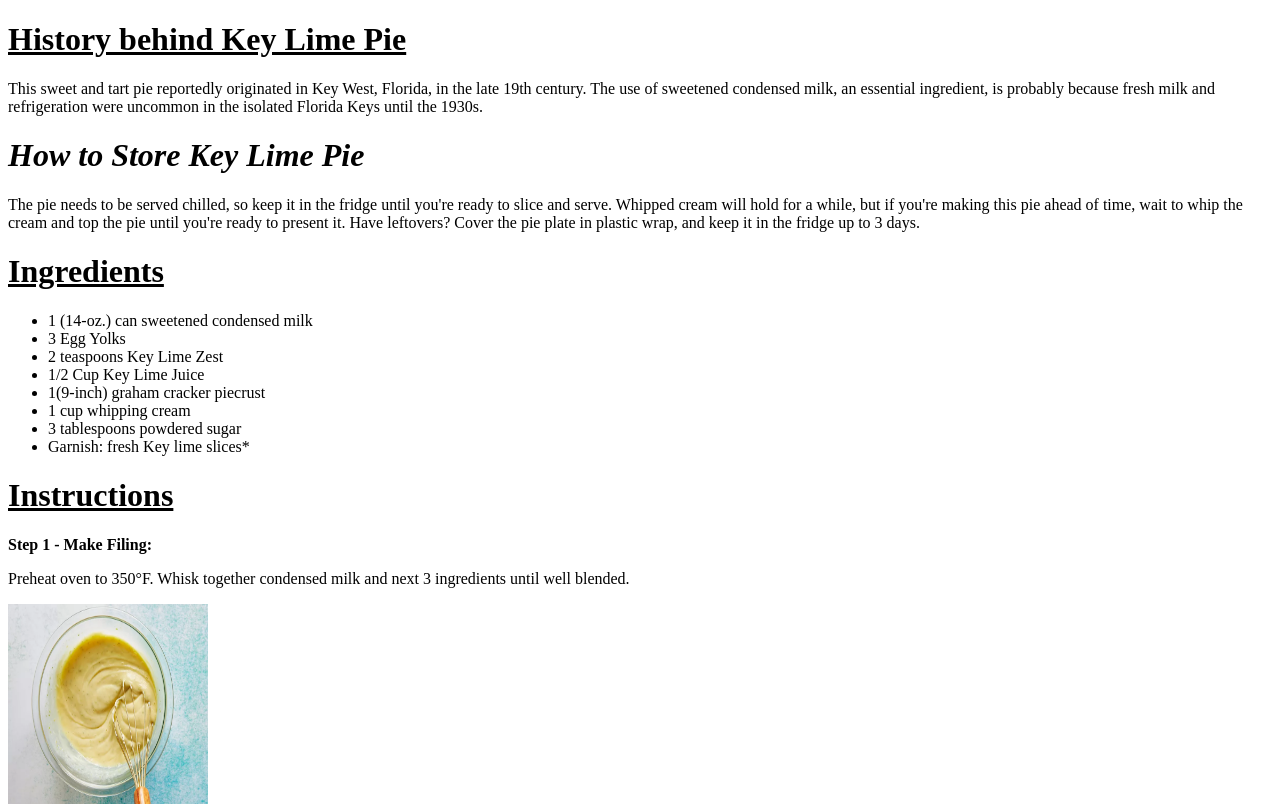
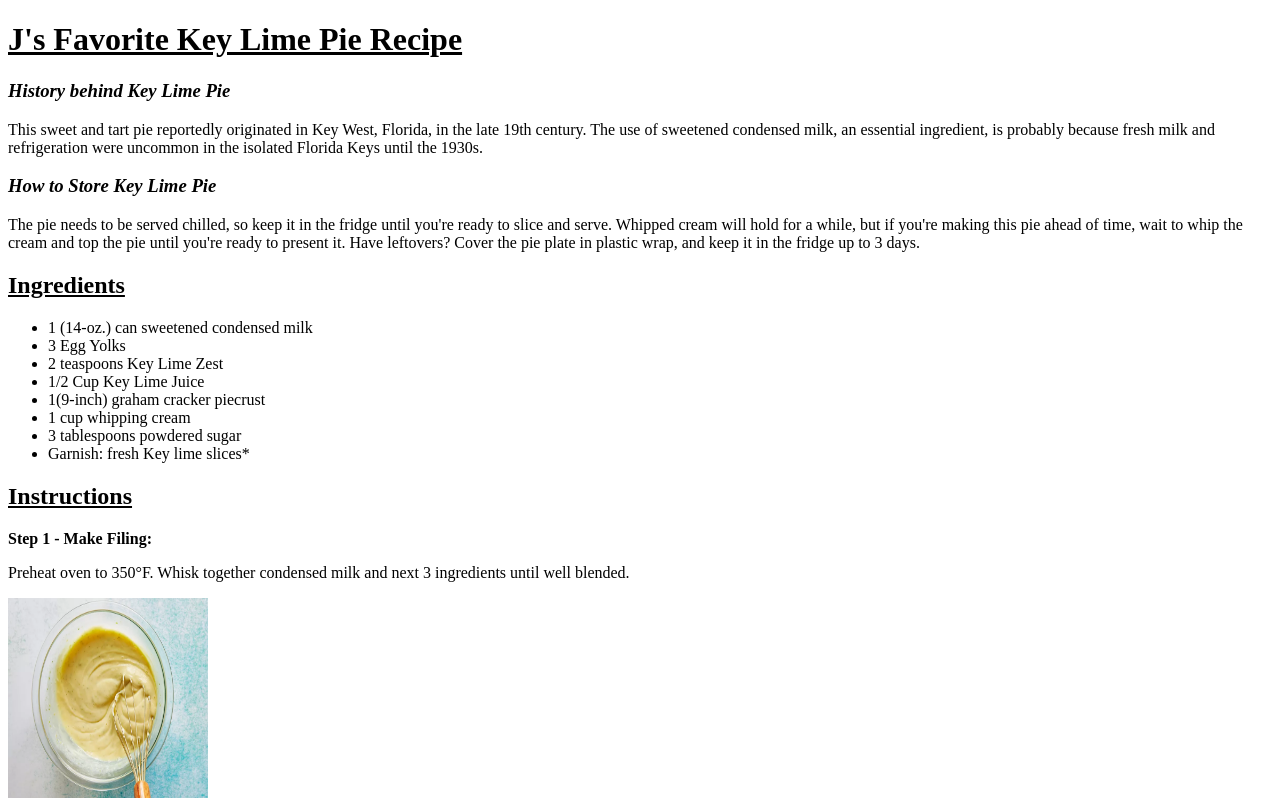
Before and after one commit to JHind8987/odin-recipes, a plain HTML site: page pages/keylp.html in a window 1280 px wide. Shown: the top 807 px of the page. Drawn offline with Linux system fonts and the light colour scheme.

Commit message:
Finished keylimepie

```diff
--- a/pages/keylp.html
+++ b/pages/keylp.html
@@ -7,18 +7,20 @@
 </head>
 
 <body>
+<!-- Title & assorted info -->
 
+    <h1><u><b>J's Favorite Key Lime Pie Recipe</b></u></h1>
 
-    <h1><u>History behind Key Lime Pie</u></h1>
+    <h3><em>History behind Key Lime Pie</em></h3>
     This sweet and tart pie reportedly originated in Key West, Florida, in the late 19th century. The use of sweetened condensed milk, an essential ingredient, is probably because fresh milk and refrigeration were uncommon in the isolated Florida Keys until the 1930s.
 
-    <h1><em>How to Store Key Lime Pie</em></h1>
+    <h3><em>How to Store Key Lime Pie</em></h3>
     The pie needs to be served chilled, so keep it in the fridge until you're ready to slice and serve. Whipped cream will hold for a while, but if you're making this pie ahead of time, wait to whip the cream and top the pie until you're ready to present it.
 
     Have leftovers? Cover the pie plate in plastic wrap, and keep it in the fridge up to 3 days.
 
-
-<h1><u>Ingredients</u></h1>
+<!-- Ingredients -->
+<h2><u>Ingredients</u></h2>
 
     <ul>
         <li>1 (14-oz.) can sweetened condensed milk</li>
@@ -29,12 +31,11 @@
         <li>1 cup whipping cream</li>
         <li>3 tablespoons powdered sugar</li>
         <li>Garnish: fresh Key lime slices*</li>
-
     </ul>
 
 
-
-<h1><u>Instructions</u></h1>
+<!-- Instructions -->
+<h2><u>Instructions</u></h2>
 
     <b>Step 1 - Make Filing:</b><p></p>
         Preheat oven to 350°F. Whisk together condensed milk and next 3 ingredients until well blended.
@@ -50,7 +51,8 @@
 
     <b>Step 3 - Top with whipped cream and garnishes:</b><p></p>
         Beat whipping cream at high speed with an electric mixer 2 to 3 minutes or until soft peaks form, gradually adding powdered sugar.<p></p>
-
+        <img src="../img/step3.webp" width="200" height="200">
+        <img src="../img/step4.webp" width="200" height="200"
 
 
 
```
Lines whose indentation alone changed are shown as unchanged.
